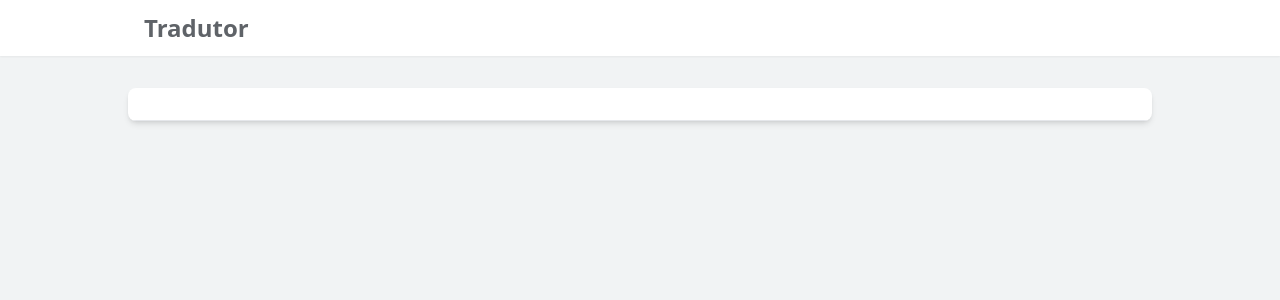
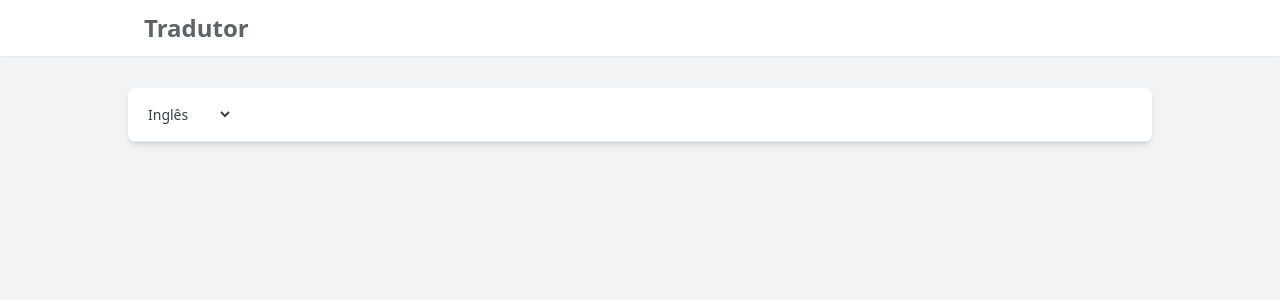
Before and after one commit to DevPauloV/tradutor-Dev, a React (Vite) app: page / in a window 1280 px wide. Shown: the top 300 px of the page. Built offline with nearby package versions, Linux system fonts and the light colour scheme.

Commit message:
Mapeamento das linguagens

```diff
--- a/src/App.jsx
+++ b/src/App.jsx
@@ -1,12 +1,19 @@
 import { useState } from 'react'
+
+const languages = [
+  { code: 'en', name: 'Inglês' },
+  { code: 'es', name: 'Espanhol' },
+  { code: 'fr', name: 'Francês' },
+  { code: 'de', name: ' Alemão' },
+  { code: 'it', name: 'Italiano' },
+  { code: 'pt', name: 'Português' },
+]
 
 
 function App() {
 
   return (
     <div className='min-h-screen bg-background flex flex-col'>
-
-
 
       <header className='bg-white shadow-sm'>
         <div className='max-w-5xl mx-auto px-4 py-3 flex items-center'>
@@ -18,7 +25,17 @@ function App() {
       <main className='flex-grow flex items-start justify-center px-4 py-8'>
         <div className='w-full max-w-5xl bg-white rounded-lg shadow-md overflow-hidden'>
           <div className='flex items-center justify-between p-4 border-b border-gray-200'>
+            <select
+              className='text-sm text-textColor bg-transparent border-none focus:outline-none cursor-pointer'>
 
+              {languages.map((lang) => (
+                <option key={lang.code} value={lang.code}>
+                  {lang.name}
+                </option>
+              ))}
+
+
+            </select>
           </div>
         </div>
       </main>
```
